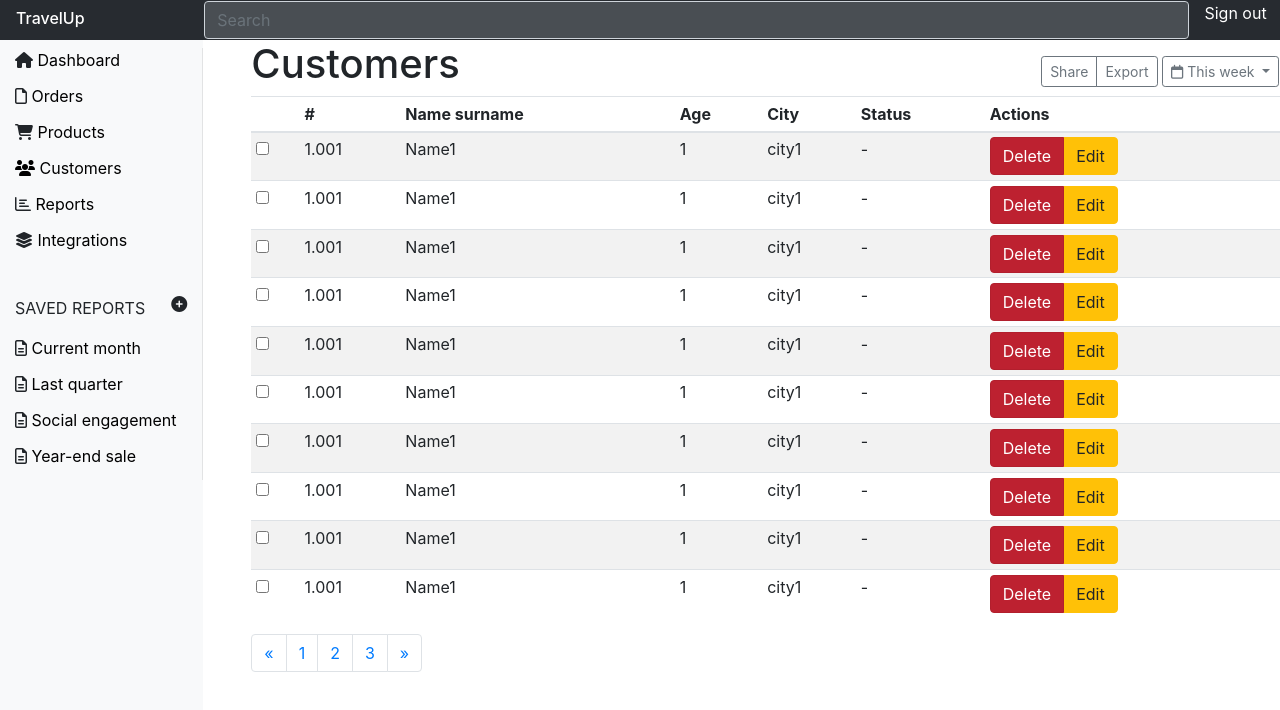
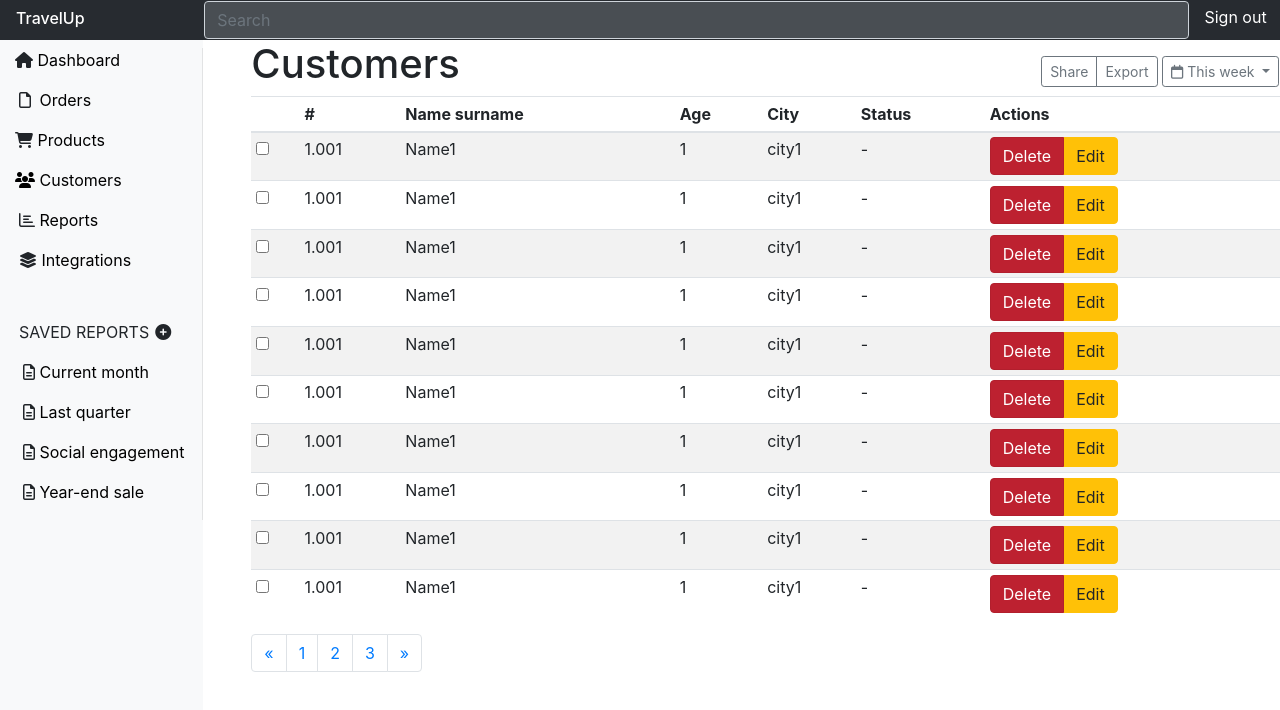
Before and after one commit to Akhat-cpp/site1, a plain HTML site: page index.html in a window 1280 px wide. Drawn offline with nearby package versions, Linux system fonts and the light colour scheme.

Commit message:
Add files via upload

```diff
--- a/index.html
+++ b/index.html
@@ -16,27 +16,27 @@
 
 			<div class="container menu-border">
 				<ul class="nav flex-column">
-					<li><i class="fas fa-home pb-3"></i> <a href="#">Dashboard</a></li>
-					<li><i class="far fa-file pb-3"></i> <a href="#">Orders</a></li>
-					<li><i class="fas fa-shopping-cart pb-3"></i> <a href="#">Products<a></li>
-					<li><i class="fas fa-users pb-3"></i> <a href="#">Customers</a></li>
-					<li><i class="far fa-chart-bar pb-3"></i> <a href="#">Reports</a></li>
-					<li><i class="fas fa-layer-group pb-5"></i> <a href="#">Integrations</a></li>
+					<li class="pb-3"><i class="fas fa-home"></i> <a href="#">Dashboard</a></li>
+					<li class="pb-3 pl-1"><i class="far fa-file pr-1"></i> <a href="#">Orders</a></li>
+					<li class="pb-3"><i class="fas fa-shopping-cart"></i> <a href="#">Products<a></li>
+					<li class="pb-3"><i class="fas fa-users"></i> <a href="#">Customers</a></li>
+					<li class="pb-3 pl-1"><i class="far fa-chart-bar"></i> <a href="#">Reports</a></li>
+					<li class="pb-5 pl-1"><i class="fas fa-layer-group"></i> <a href="#">Integrations</a></li>
 
-		  			<li class="d-flex justify-content-between"><p>SAVED REPORTS</p> <i class="fas fa-plus-circle"></i></li>
+		  			<li class="d-flex justify-content-between pl-1"><p>SAVED REPORTS</p> <i class="fas fa-plus-circle pt-1 pr-3"></i></li>
 
-					<li><i class="far fa-file-alt pb-3"></i> <a href="#">Current month</a></li>
-					<li><i class="far fa-file-alt pb-3"></i> <a href="#">Last quarter</a></li>
-					<li><i class="far fa-file-alt pb-3"></i> <a href="#">Social engagement</a></li>
-					<li><i class="far fa-file-alt pb-3"></i> <a href="#">Year-end sale</a></li>
+					<li class="pb-3 pl-2"><i class="far fa-file-alt"></i> <a href="#">Current month</a></li>
+					<li class="pb-3 pl-2"><i class="far fa-file-alt"></i> <a href="#">Last quarter</a></li>
+					<li class="pb-3 pl-2"><i class="far fa-file-alt"></i> <a href="#">Social engagement</a></li>
+					<li class="pb-3 pl-2"><i class="far fa-file-alt"></i> <a href="#">Year-end sale</a></li>
 		  		</ul>
 			</div>
 		</div>
 
-		<div class="col-10">
+		<div class="col-10 kostuldljanormodnostraichnika">
 			<div class="nav bac-col-black">
-				<input class="form-control col-11 inp" type="search" value="Search">
-				<a href="#" class="col-1 text-white">Sign out</a>
+				<input class="form-control col-11 inp" type="search" placeholder="Search">
+				<a href="#" class="col-1 text-white pt-1">Sign out</a>
 			</div>
 
 			<div class="d-flex flex-column pl-5">
--- a/style.css
+++ b/style.css
@@ -42,3 +42,6 @@ li{
 .tablehover:hover{
 	background-color: #28a745 !important;
 }
+.kostuldljanormodnostraichnika{
+
+}
```
